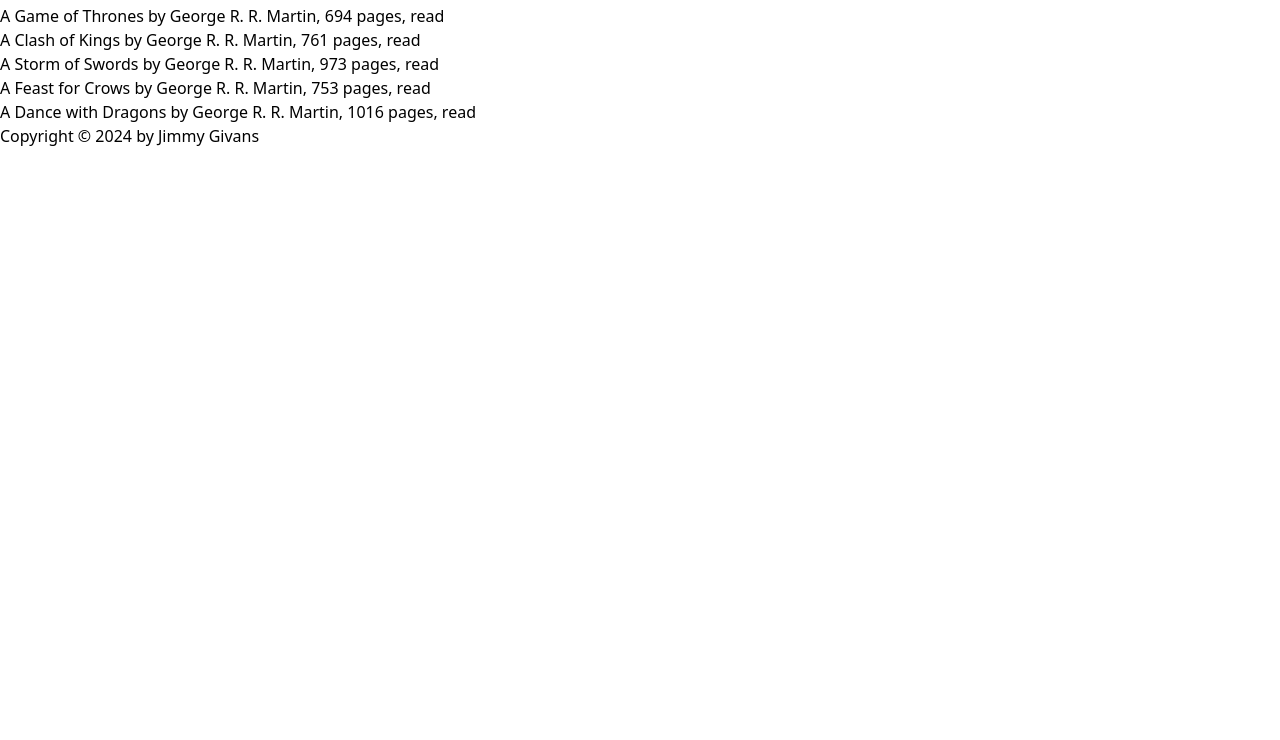
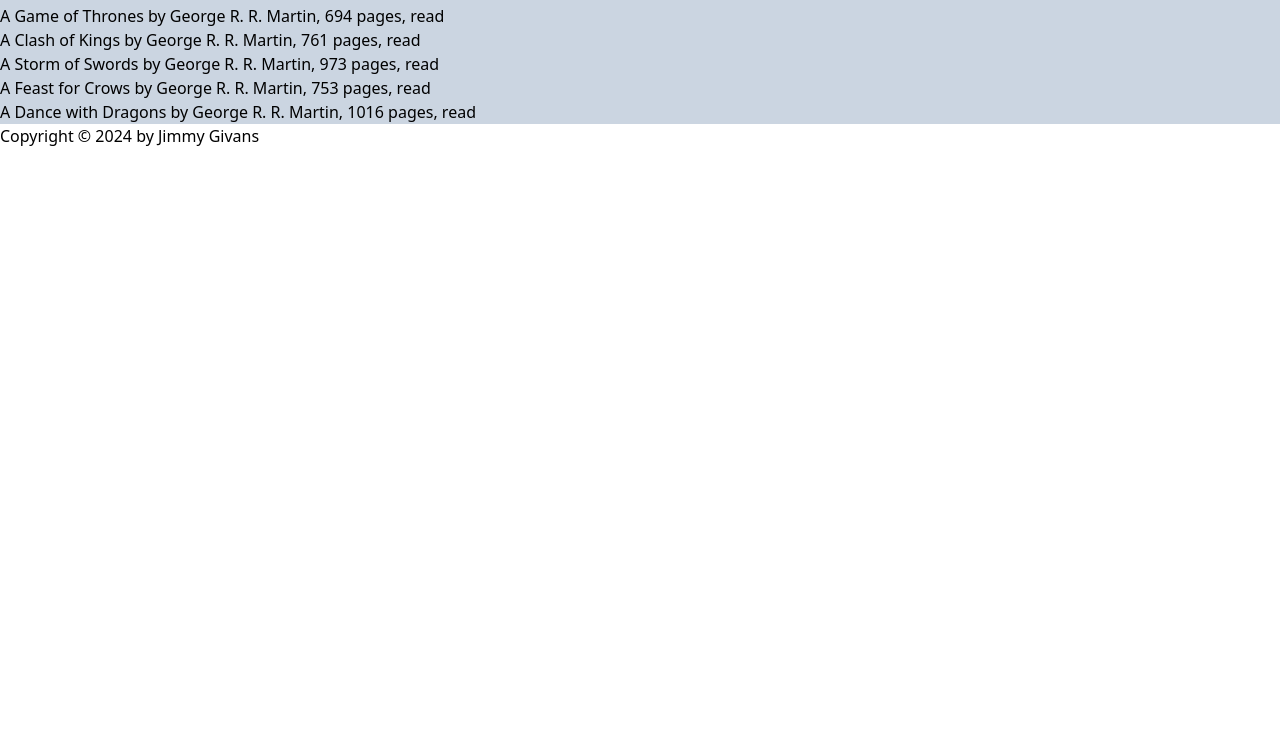
Before and after one commit to Ja-Uyoma/Library, a website built with Vite: page index.html in a window 1280 px wide. Shown: the part 60-800 px from the top of the page. Built offline with nearby package versions, Linux system fonts and the light colour scheme.

Commit message:
feat: add a background colour to the main element

```diff
--- a/index.html
+++ b/index.html
@@ -12,7 +12,7 @@
       <header class="prose">
         <h1>Library</h1>
       </header>
-      <main>
+      <main class="bg-slate-300">
         <button>Add</button>
 
         <dialog>
```
